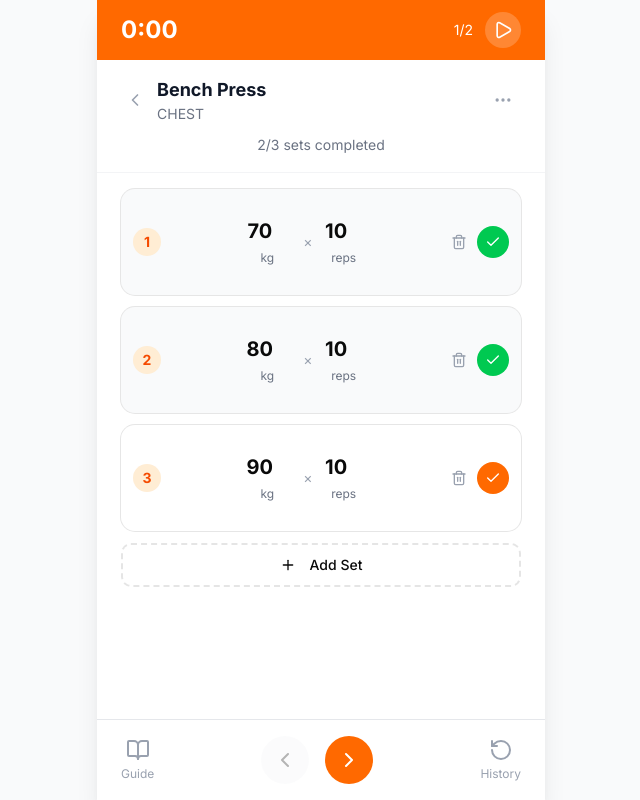
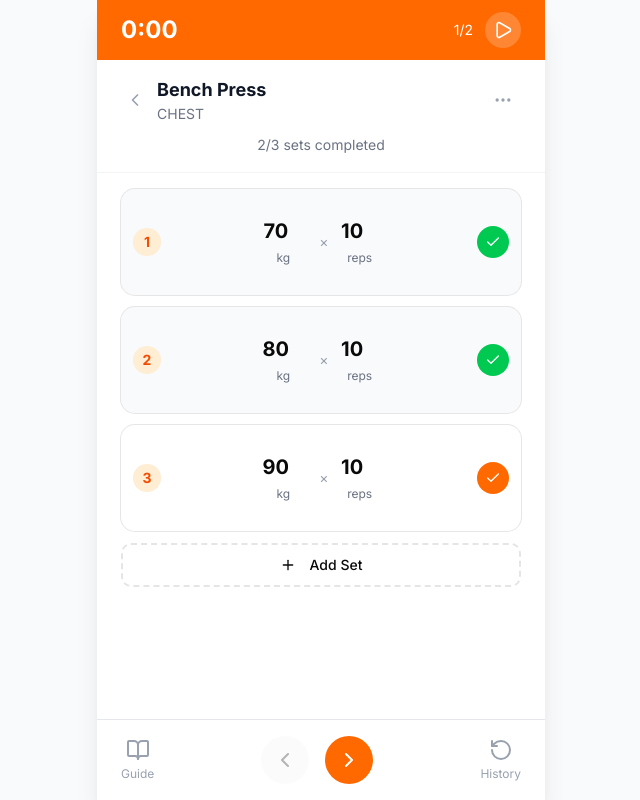
Before and after one commit to Tomasito133/FitSuperDuperApp, a Next.js app: page /workout in a window 1280 px wide. Shown: the whole page, without its empty margins (319-959 px from the left). Built offline with nearby package versions, Linux system fonts and the light colour scheme.

Commit message:
🗑️ Remove delete set button and deleteSet function

```diff
--- a/src/app/workout/page.tsx
+++ b/src/app/workout/page.tsx
@@ -13,7 +13,6 @@ import {
   BookOpen,
   Plus,
   RotateCcw,
-  Trash2,
 } from "lucide-react";
 
 interface Set {
@@ -155,19 +154,6 @@ export default function WorkoutPage() {
     });
   };
 
-  const deleteSet = (setId: number) => {
-    setExercises((prev) => {
-      const newExercises = [...prev];
-      newExercises[currentExerciseIndex].sets = newExercises[
-        currentExerciseIndex
-      ].sets.filter((s) => s.id !== setId);
-      newExercises[currentExerciseIndex].sets.forEach((set, idx) => {
-        set.id = idx + 1;
-      });
-      return newExercises;
-    });
-  };
-
   const skipRest = () => {
     setIsResting(false);
     setRestTime(0);
@@ -284,13 +270,6 @@ export default function WorkoutPage() {
 
                 <div className="flex items-center gap-1 shrink-0">
                   <button
-                    onClick={() => deleteSet(set.id)}
-                    className="p-1.5 text-gray-400 hover:text-red-500 hover:bg-red-50 rounded-lg transition-colors"
-                    title="Delete"
-                  >
-                    <Trash2 className="w-4 h-4" />
-                  </button>
-                  <button
                     onClick={() => toggleSetComplete(set.id)}
                     className={`w-8 h-8 rounded-full flex items-center justify-center transition-colors ${
                       set.completed
```
